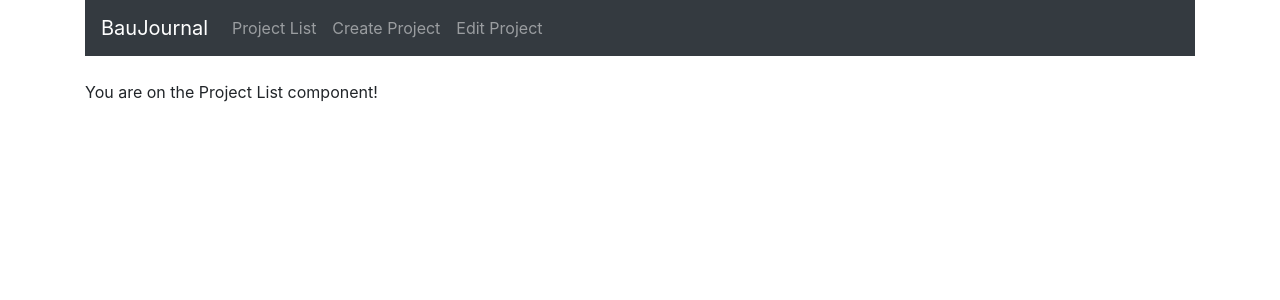
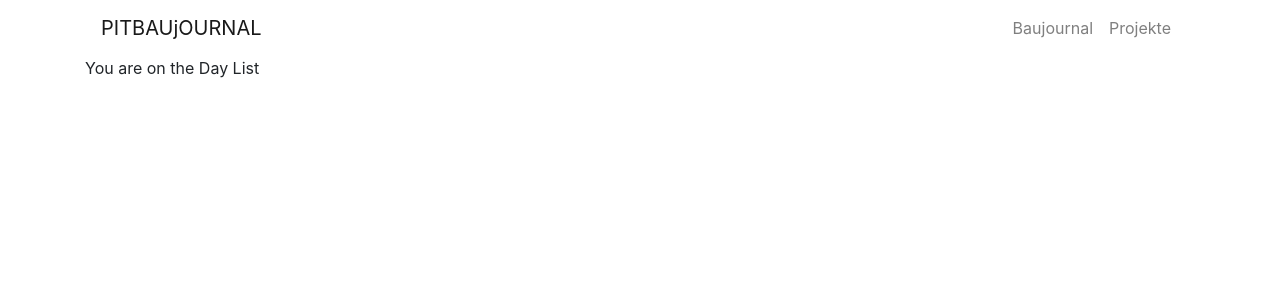
Before and after one commit to nadavisuals/baujournal, a React (Create React App) app in the folder client/: page / in a window 1280 px wide. Shown: the top 300 px of the page. Built offline with nearby package versions, Linux system fonts and the light colour scheme.

Commit message:
added basic navbar

```diff
--- a/client/package.json
+++ b/client/package.json
@@ -8,6 +8,7 @@
     "@testing-library/user-event": "^12.8.3",
     "bootstrap": "^4.6.0",
     "react": "^17.0.2",
+    "react-bootstrap": "^1.5.1",
     "react-dom": "^17.0.2",
     "react-router-dom": "^5.2.0",
     "react-scripts": "4.0.3",
--- a/client/public/index.html
+++ b/client/public/index.html
@@ -10,6 +10,7 @@
       content="Web site created using create-react-app"
     />
     <link rel="apple-touch-icon" href="%PUBLIC_URL%/logo192.png" />
+    <link rel="stylesheet" type="text/css" href="./style.css">
     <!--
       manifest.json provides metadata used when your web app is installed on a
       user's mobile device or desktop. See https://developers.google.com/web/fundamentals/web-app-manifest/
--- /dev/null
+++ b/client/public/style.css
@@ -0,0 +1,3 @@
+.color-nav {
+    color: blue;
+  }
--- a/client/src/App.js
+++ b/client/src/App.js
@@ -2,7 +2,7 @@ import React from 'react';
 import { BrowserRouter as Router, Route } from "react-router-dom";
 import "bootstrap/dist/css/bootstrap.min.css";
 
-import Navbar from "./components/navbar.component"
+import DayList from "./pages/day-list";
 import ProjectList from "./pages/project-list";
 import ProjectCreate from "./pages/project-create";
 import ProjectEdit from "./pages/project-edit";
@@ -12,9 +12,9 @@ function App() {
   return (
     <Router>
       <div className="container">
-        <Navbar />
-        <br/>
-        <Route path="/" exact component={ProjectList} />
+
+        <Route path="/" exact component={DayList} />
+        <Route path="/projects" exact component={ProjectList} />
         <Route path="/create" component={ProjectCreate} />
         <Route path="/edit/:id" component={ProjectEdit} />
 
--- a/client/src/components/navbar.component.js
+++ b/client/src/components/navbar.component.js
@@ -1,4 +1,23 @@
 import React, { Component } from 'react';
+import { Nav, Navbar } from 'react-bootstrap';
+
+export default class NavBar extends Component {
+
+    render() {
+        return (
+            <Navbar bg="white" variant="light">
+                <Navbar.Brand href="/">PITBAUjOURNAL</Navbar.Brand>
+                <Nav className="ml-auto">
+                    <Nav.Link href="/">Baujournal</Nav.Link>
+                    <Nav.Link href="/projects">Projekte</Nav.Link>
+                </Nav>
+            </Navbar>
+        );
+    }
+}
+
+
+/* import React, { Component } from 'react';
 import { Link } from 'react-router-dom';
 
 export default class Navbar extends Component {
@@ -24,3 +43,4 @@ export default class Navbar extends Component {
     );
   }
 }
+ */
--- /dev/null
+++ b/client/src/pages/day-list.js
@@ -0,0 +1,13 @@
+import React, { Component } from 'react';
+import NavBar from "../components/navbar.component";
+
+export default class DayList extends Component {
+  render() {
+    return (
+      <div>
+          <NavBar />
+        <p>You are on the Day List</p>
+      </div>
+    )
+  }
+}
--- a/client/src/pages/project-create.js
+++ b/client/src/pages/project-create.js
@@ -1,9 +1,11 @@
 import React, { Component } from 'react';
+import NavBar from "../components/navbar.component";
 
 export default class ProjectCreate extends Component {
   render() {
     return (
       <div>
+          <NavBar />
         <p>You are on the Project Create component!</p>
       </div>
     )
--- a/client/src/pages/project-list.js
+++ b/client/src/pages/project-list.js
@@ -1,9 +1,11 @@
 import React, { Component } from 'react';
+import NavBar from "../components/navbar.component";
 
 export default class ProjectList extends Component {
   render() {
     return (
       <div>
+          <NavBar />
         <p>You are on the Project List component!</p>
       </div>
     )
```
Also changed, not shown: 1 other file (tests, documents, lock files or other folders).
